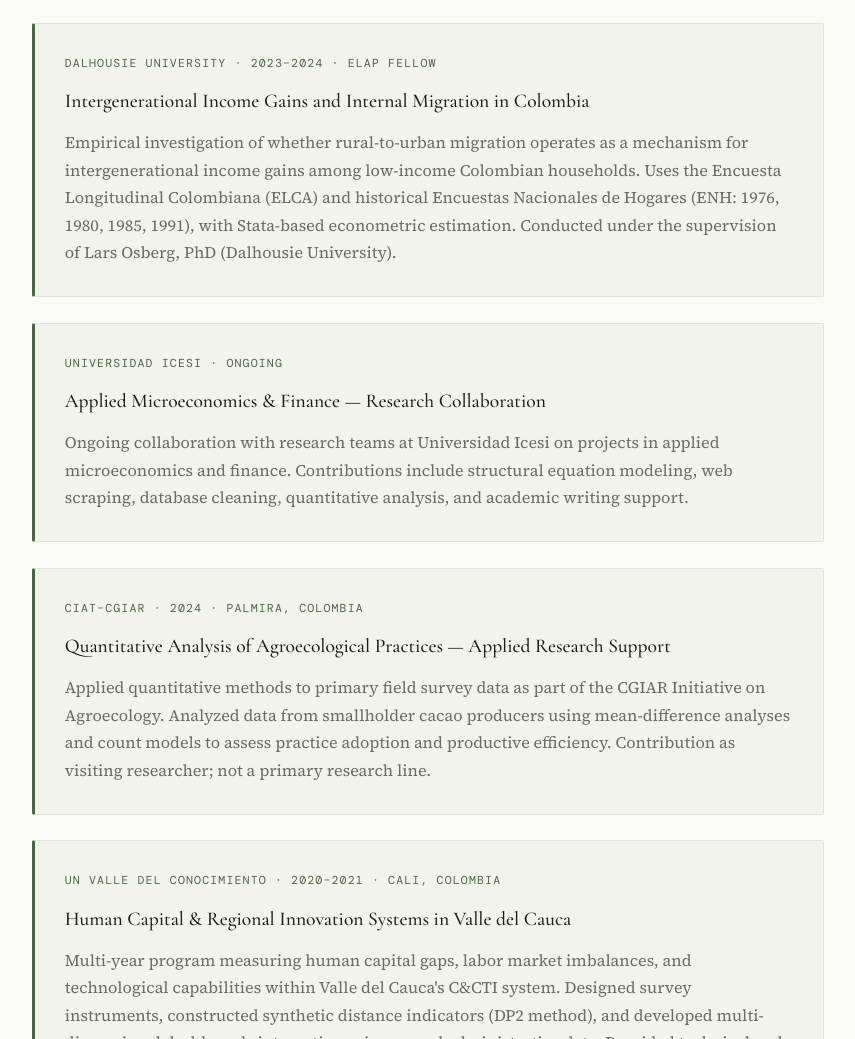
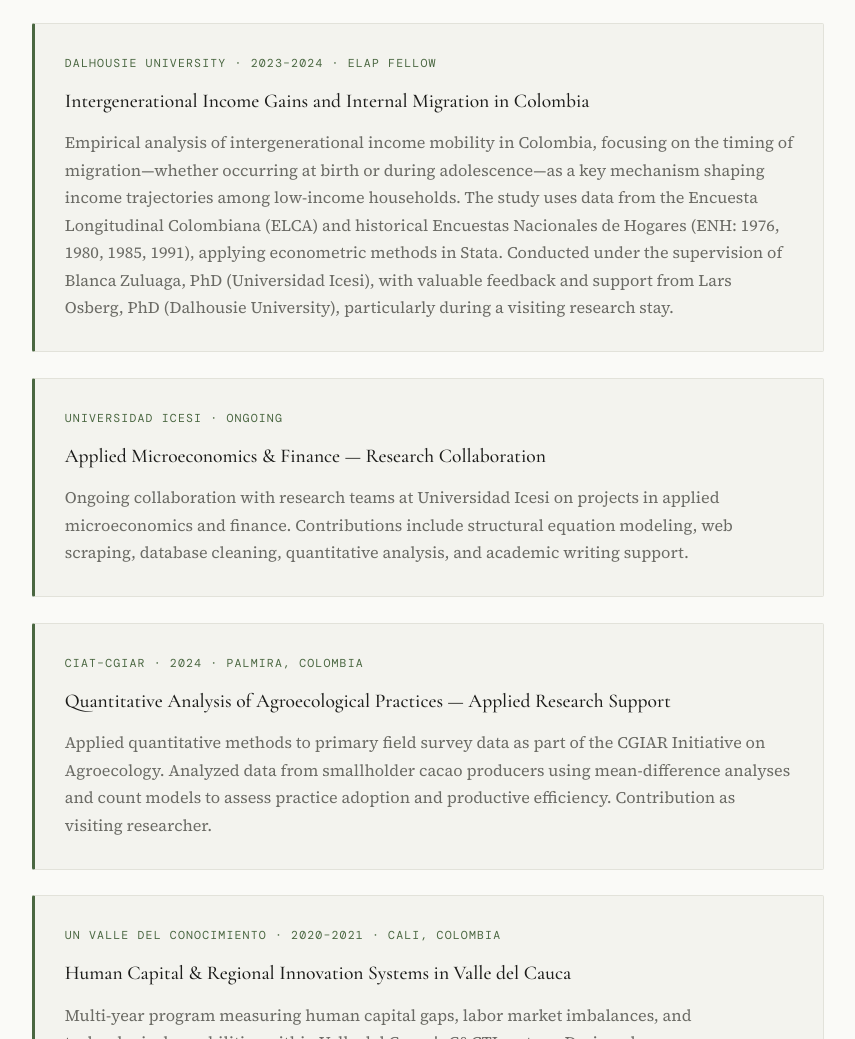
Before and after one commit to asancs/asancs.github.io, a plain HTML site: page research.html in a window 1280 px wide. Shown: the part 2306-3345 px from the top of the page, without its empty margins (212-1067 px from the left). Drawn offline with nearby package versions, Linux system fonts and the light colour scheme; a web font is replaced by a local one.

Commit message:
research.html

```diff
--- a/research.html
+++ b/research.html
@@ -107,7 +107,7 @@
             <div class="project-meta">Dalhousie University · 2023–2024 · ELAP Fellow</div>
             <h3>Intergenerational Income Gains and Internal Migration in Colombia</h3>
             <p>
-              Empirical investigation of whether rural-to-urban migration operates as a mechanism for intergenerational income gains among low-income Colombian households. Uses the Encuesta Longitudinal Colombiana (ELCA) and historical Encuestas Nacionales de Hogares (ENH: 1976, 1980, 1985, 1991), with Stata-based econometric estimation. Conducted under the supervision of Lars Osberg, PhD (Dalhousie University).
+              Empirical analysis of intergenerational income mobility in Colombia, focusing on the timing of migration—whether occurring at birth or during adolescence—as a key mechanism shaping income trajectories among low-income households. The study uses data from the Encuesta Longitudinal Colombiana (ELCA) and historical Encuestas Nacionales de Hogares (ENH: 1976, 1980, 1985, 1991), applying econometric methods in Stata. Conducted under the supervision of Blanca Zuluaga, PhD (Universidad Icesi), with valuable feedback and support from Lars Osberg, PhD (Dalhousie University), particularly during a visiting research stay.
             </p>
           </div>
 
@@ -123,7 +123,7 @@
             <div class="project-meta">CIAT–CGIAR · 2024 · Palmira, Colombia</div>
             <h3>Quantitative Analysis of Agroecological Practices — Applied Research Support</h3>
             <p>
-              Applied quantitative methods to primary field survey data as part of the CGIAR Initiative on Agroecology. Analyzed data from smallholder cacao producers using mean-difference analyses and count models to assess practice adoption and productive efficiency. Contribution as visiting researcher; not a primary research line.
+              Applied quantitative methods to primary field survey data as part of the CGIAR Initiative on Agroecology. Analyzed data from smallholder cacao producers using mean-difference analyses and count models to assess practice adoption and productive efficiency. Contribution as visiting researcher.
             </p>
           </div>
 
```
